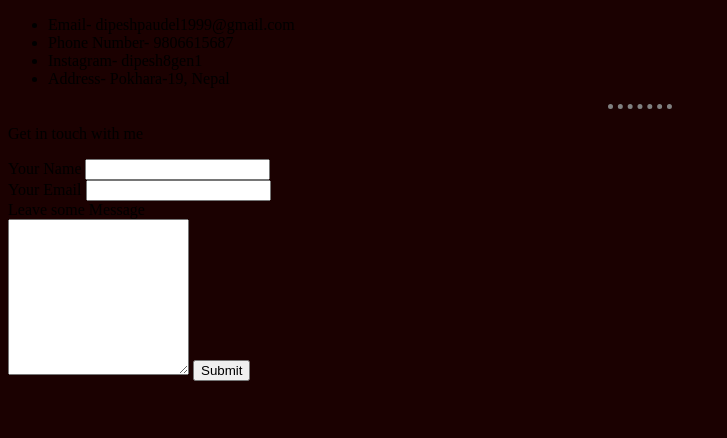
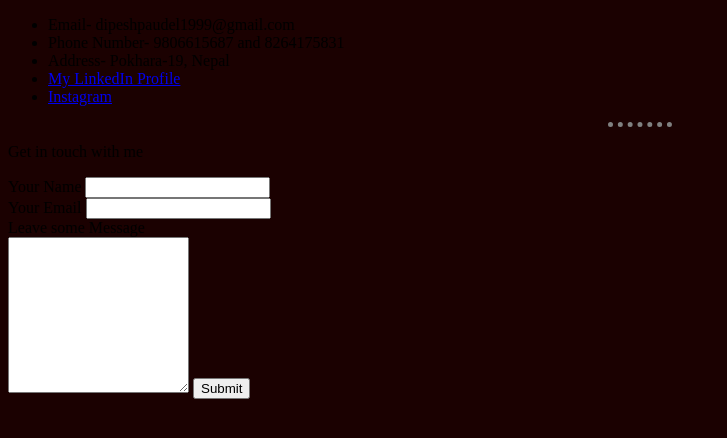
Before and after one commit to Dipesh-Pdl/CV, a plain HTML site: page contact.html in a window 1280 px wide. Shown: the whole page, without its empty margins (0-727 px from the left). Drawn offline with Linux system fonts and the light colour scheme.

Commit message:
update contact

```diff
--- a/contact.html
+++ b/contact.html
@@ -12,9 +12,10 @@
 <body>
     <ul>
         <li>Email- dipeshpaudel1999@gmail.com</li>
-        <li>Phone Number- 9806615687</li>
-        <li>Instagram- dipesh8gen1</li>
+        <li>Phone Number- 9806615687 and 8264175831</li>
         <li>Address- Pokhara-19, Nepal</li>
+      <li><a href="https://www.linkedin.com/in/dipesh-paudel-989bb7190/">My LinkedIn Profile</a></li>
+       <li><a href="https://www.instagram.com/dipesh_8gen1/">Instagram</a></li>
     </ul>
 <hr>
     <p>Get in touch with me</p>
```
